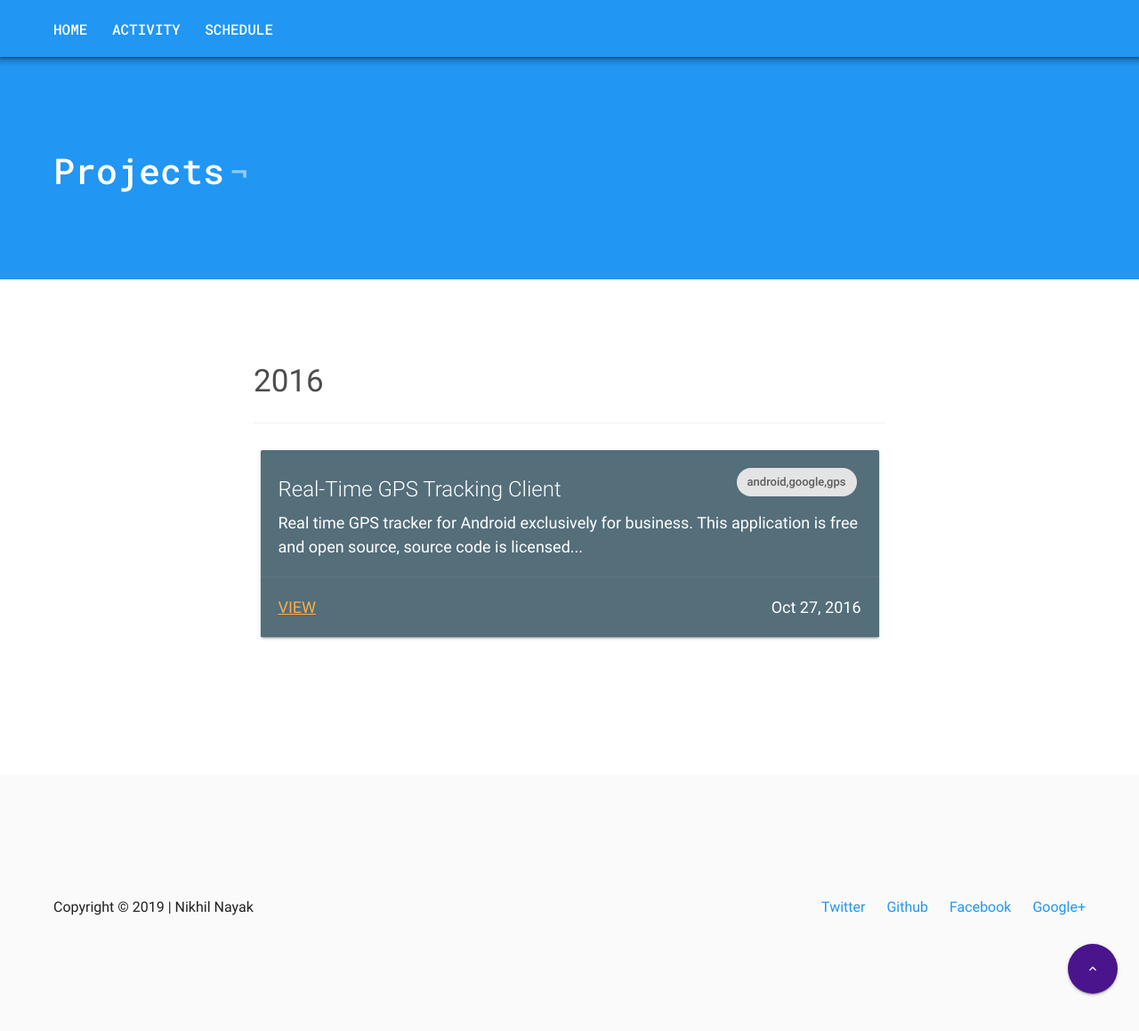
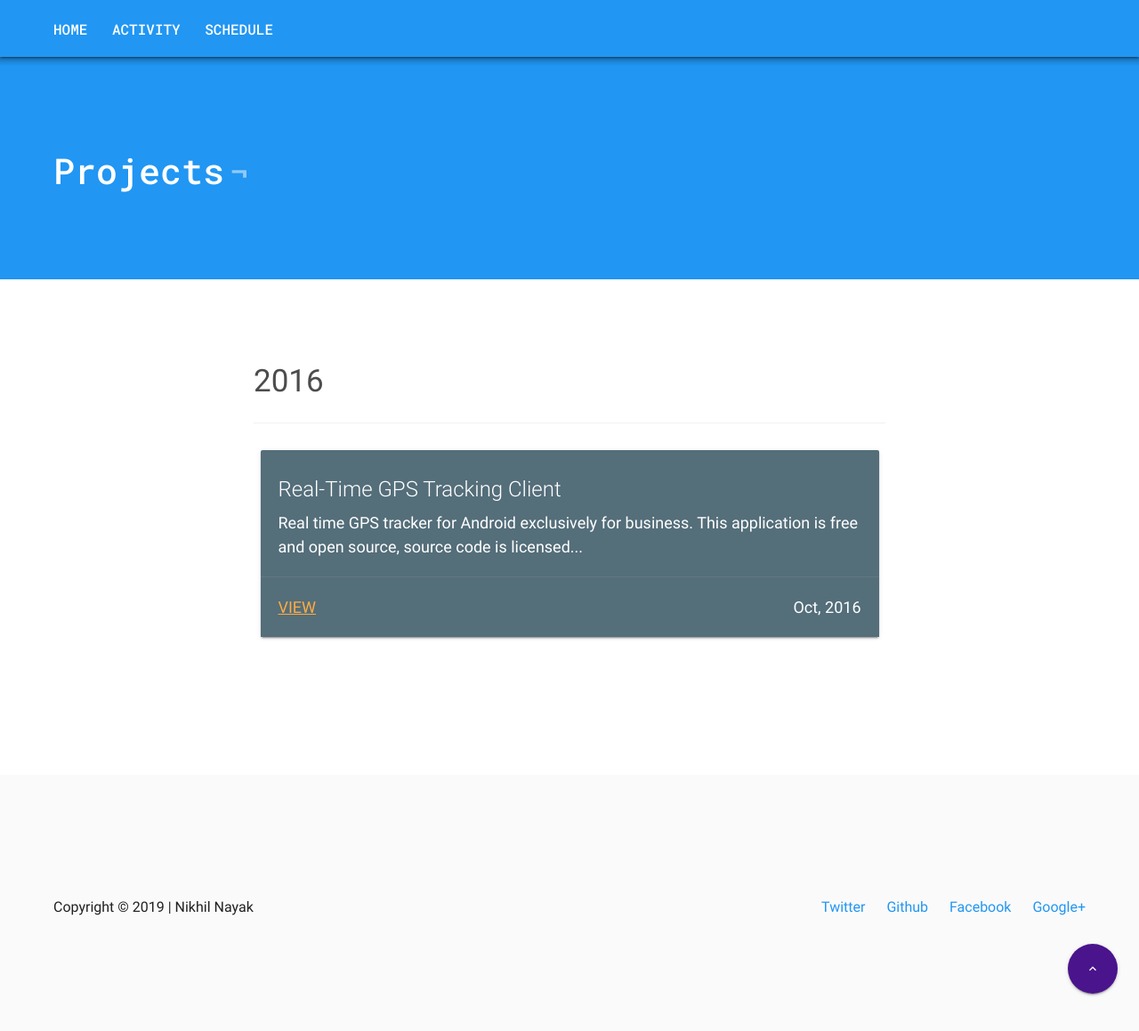
Before and after one commit to nikhilnayak98/blog, a Jekyll site: the page built from _pages/projects.html, in a window 1280 px wide and 1171 px high. Shown: the top 1159 px of the window at 89% size. Built offline with Jekyll 4.4.1, drawn with Linux system fonts in a browser that asks for light colours; nearby versions of some CDN libraries; comment, search, counter and statistics services are not loaded.

Commit message:
Update projects.html

```diff
--- a/_pages/projects.html
+++ b/_pages/projects.html
@@ -17,16 +17,11 @@ permalink: /projects/
           <div class="card blue-grey darken-1">
             <div class="card-content white-text">
               <span class="card-title">{{ post.title }}</span>
-                <span style="float:right">
-                    <div class="chip">
-                        {{ post.categories }}
-                    </div>
-                </span>
               <p>{{ post.excerpt | strip_html | truncatewords: 20 }}</p>
             </div>
             <div class="card-action">
               <a href="{{ post.url | prepend: site.baseurl }}">VIEW</a>
-                <span style="float:right;color:white;">{{ post.date | date: "%b %-d, %Y" }}</span>
+                <span style="float:right;color:white;">{{ post.date | date: "%b, %Y" }}</span>
             </div>
           </div>
         </div>
```
